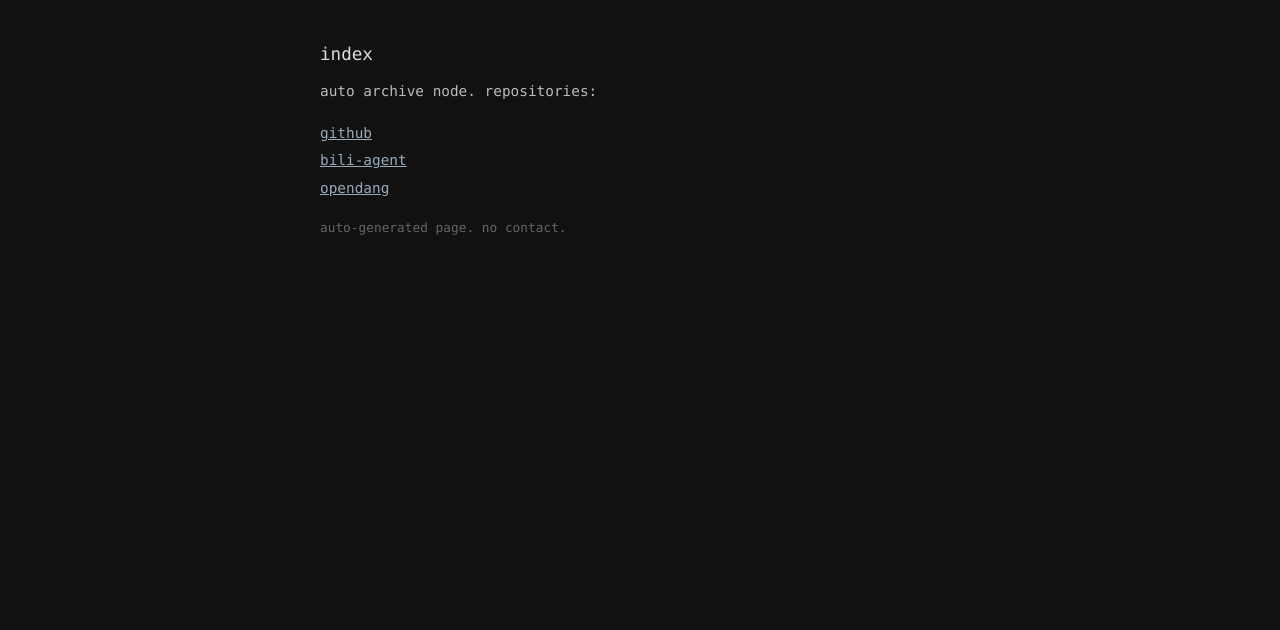
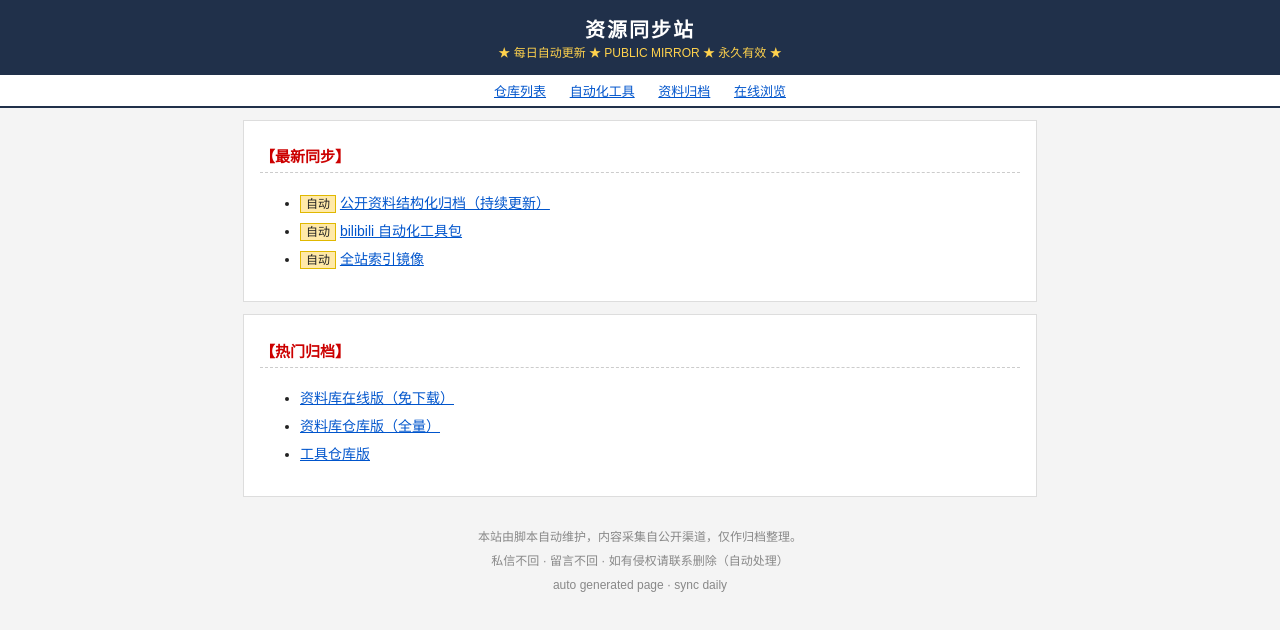
Before and after one commit to MusuOS/MusuOS.github.io, a plain HTML site: page index.html in a window 1280 px wide. Drawn offline with Linux system fonts and the light colour scheme.

Commit message:
index sync

```diff
--- a/index.html
+++ b/index.html
@@ -1,29 +1,52 @@
 <!DOCTYPE html>
-<html lang="en">
+<html lang="zh-CN">
 <head>
 <meta charset="utf-8">
 <meta name="viewport" content="width=device-width, initial-scale=1">
-<title>index</title>
+<title>资源同步站 | 每日自动更新 | auto index</title>
 <style>
-  html, body { margin:0; padding:0; background:#111; color:#bbb;
-    font-family: ui-monospace, Menlo, Consolas, monospace; }
-  .wrap { padding:2rem 1.2rem; max-width:40rem; margin:0 auto; }
-  h1 { font-size:1.1rem; font-weight:400; color:#ddd; }
-  p { line-height:1.9; font-size:.9rem; }
-  a { color:#9ab; }
-  .dim { color:#666; font-size:.8rem; }
+  body { margin:0; background:#f4f4f4; color:#222; font-family:"Microsoft YaHei",sans-serif; }
+  .top { background:#20304a; color:#fff; padding:14px 10px; text-align:center; }
+  .top b { font-size:20px; letter-spacing:2px; }
+  .top span { color:#ffd24d; font-size:12px; }
+  .nav { background:#fff; border-bottom:2px solid #20304a; text-align:center; padding:6px; font-size:13px; }
+  .nav a { margin:0 10px; color:#05c; }
+  .box { background:#fff; margin:12px auto; max-width:760px; padding:12px 16px; border:1px solid #ddd; }
+  .box h2 { font-size:15px; color:#c00; border-bottom:1px dashed #ccc; padding-bottom:6px; }
+  .box li { line-height:2; font-size:14px; }
+  .box a { color:#05c; }
+  .tag { background:#ffe9a8; border:1px solid #e0b800; padding:1px 5px; font-size:12px; }
+  .foot { text-align:center; color:#888; font-size:12px; padding:16px; line-height:2; }
 </style>
 </head>
 <body>
-  <div class="wrap">
-    <h1>index</h1>
-    <p>auto archive node. repositories:</p>
-    <p>
-      <a href="https://github.com/MusuOS">github</a><br>
-      <a href="https://github.com/MusuOS/bili-agent">bili-agent</a><br>
-      <a href="https://github.com/MusuOS/opendang">opendang</a>
-    </p>
-    <p class="dim">auto-generated page. no contact.</p>
+  <div class="top"><b>资源同步站</b><br><span>★ 每日自动更新 ★ PUBLIC MIRROR ★ 永久有效 ★</span></div>
+  <div class="nav">
+    <a href="https://github.com/MusuOS">仓库列表</a>
+    <a href="https://github.com/MusuOS/bili-agent">自动化工具</a>
+    <a href="https://github.com/MusuOS/opendang">资料归档</a>
+    <a href="https://musuos.github.io/opendang/">在线浏览</a>
+  </div>
+  <div class="box">
+    <h2>【最新同步】</h2>
+    <ul>
+      <li><span class="tag">自动</span> <a href="https://github.com/MusuOS/opendang">公开资料结构化归档（持续更新）</a></li>
+      <li><span class="tag">自动</span> <a href="https://github.com/MusuOS/bili-agent">bilibili 自动化工具包</a></li>
+      <li><span class="tag">自动</span> <a href="https://github.com/MusuOS">全站索引镜像</a></li>
+    </ul>
+  </div>
+  <div class="box">
+    <h2>【热门归档】</h2>
+    <ul>
+      <li><a href="https://musuos.github.io/opendang/">资料库在线版（免下载）</a></li>
+      <li><a href="https://github.com/MusuOS/opendang">资料库仓库版（全量）</a></li>
+      <li><a href="https://github.com/MusuOS/bili-agent">工具仓库版</a></li>
+    </ul>
+  </div>
+  <div class="foot">
+    本站由脚本自动维护，内容采集自公开渠道，仅作归档整理。<br>
+    私信不回 · 留言不回 · 如有侵权请联系删除（自动处理）<br>
+    auto generated page · sync daily
   </div>
 </body>
 </html>
```
Also changed, not shown: 1 other file.
